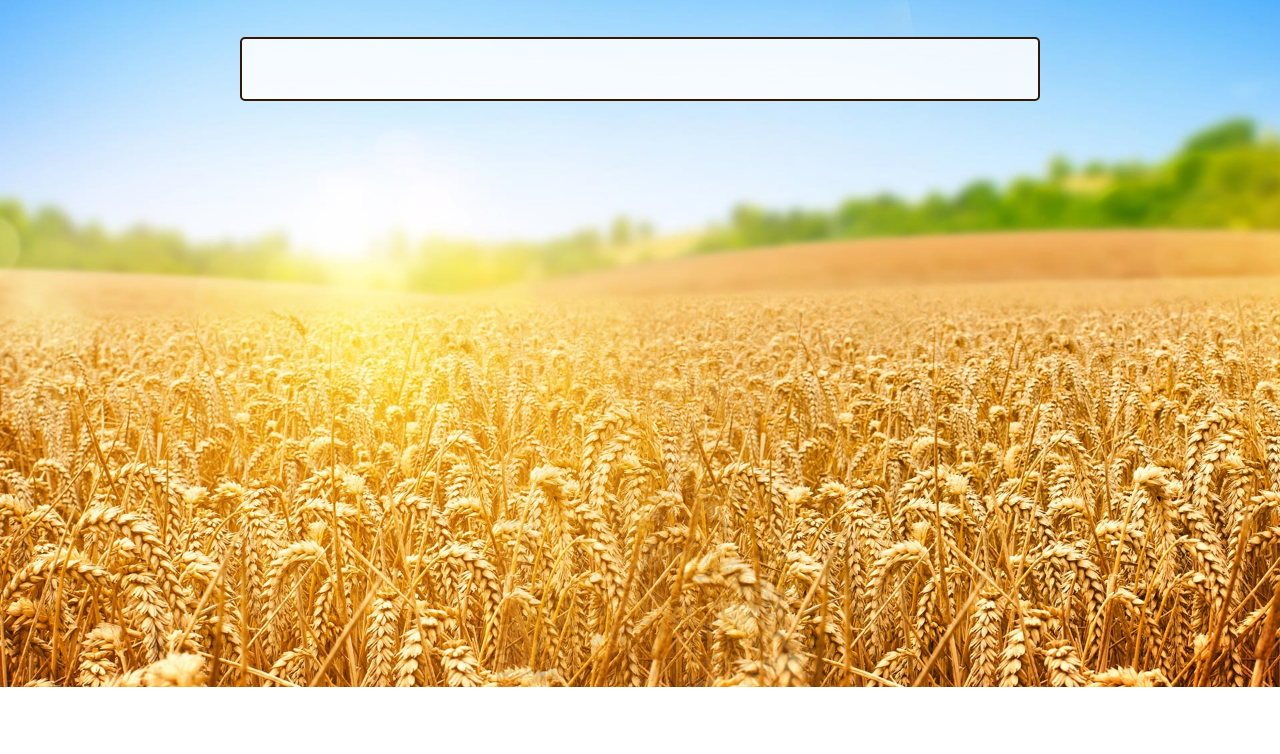
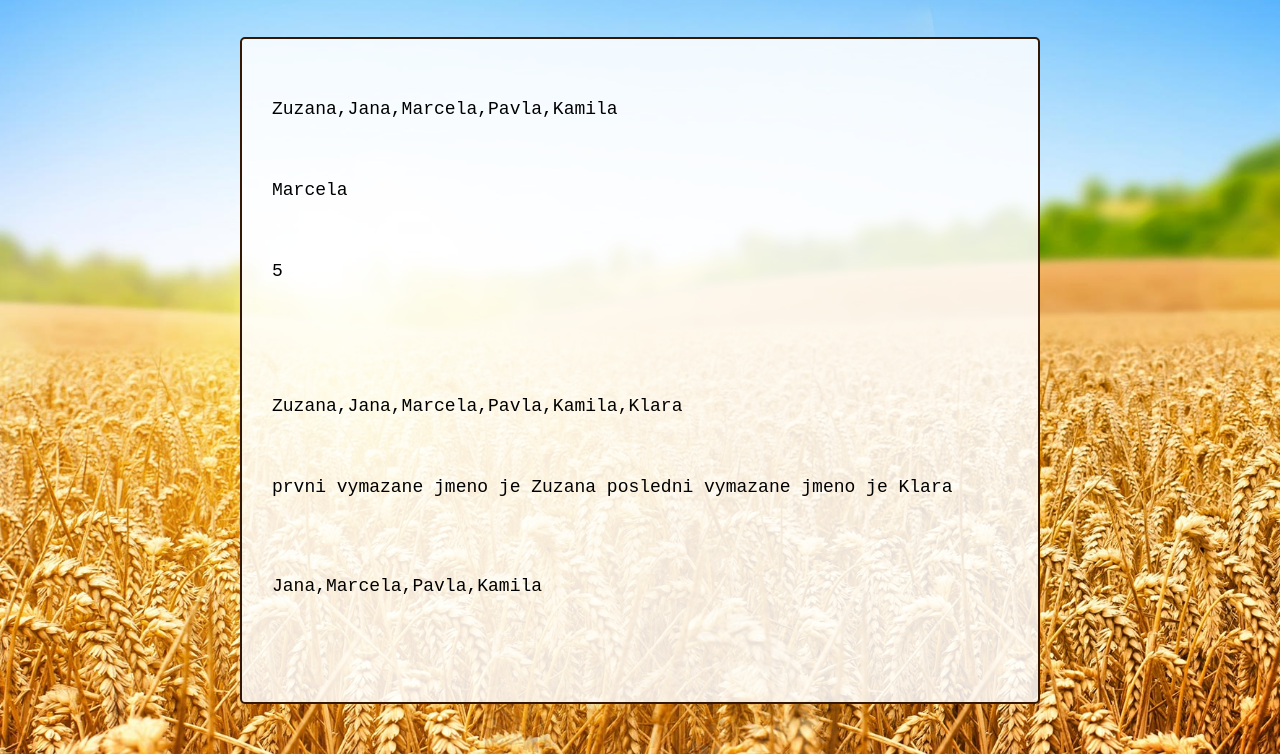
Before and after one commit to zuzanavolfova/lekce5-pole, a plain HTML site: page index.html in a window 1280 px wide. Shown: the part 113-867 px from the top of the page. Before the commit the page ends 800 px from the top, so only its background shows below. Drawn offline with Linux system fonts and the light colour scheme.

Commit message:
1.2.3.5.6. done

```diff
--- a/index.html
+++ b/index.html
@@ -1,5 +1,6 @@
 <!DOCTYPE html>
 <html>
+
 <head>
     <meta charset="utf-8" />
     <meta http-equiv="X-UA-Compatible" content="IE=edge">
@@ -11,8 +12,17 @@
 <body>
     <h1>Pole</h1>
 
-	<pre id="vystup"></pre>
+    <pre id="vystup">
+		<p id="vystup1"></p>
+		<p id="vystup2"></p>
+		<p id="vystup3"></p>
+		<p id="vystup4"></p>
+		<p id="vystup5"></p>
+		<p id="vystup6"></p>
+		<p id="vystup7"></p>
+	</pre>
 
     <script src="main.js"></script>
 </body>
+
 </html>
--- a/main.js
+++ b/main.js
@@ -6,24 +6,21 @@
 // Úkol 1 - Založ nové pole se seznamem jmen (alespoň 5)
 // Vypiš jeho obsah do stránky - JavaScript spojí pole automaticky do řetězce
 
-
-
-
+let pole = ['Zuzana', 'Jana', "Marcela", 'Pavla', 'Kamila'];
+let text1 = document.querySelector('#vystup1');
+text1.textContent = pole;
 
 // Úkol 2 - Vypiš třetí jméno v pořadí
 // Nezapomeň, že pole se čísluje od 0
 
-
-
-
-
+let text2 = document.querySelector('#vystup2');
+text2.textContent = pole[2];
 
 // Úkol 3 - Kolik jmen je v poli?
 // Pole má vlastnost pole.length
 
-
-
-
+let text3 = document.querySelector('#vystup3');
+text3.textContent = pole.length;
 
 // Úkol 4 - Vypiš znovu seznam jmen, ALE...
 // Tentokrát použij cyklus .forEach() a před každé jméno přidej
@@ -33,8 +30,10 @@
 // 2. Marie
 // atd.
 
-
-
+let text4 = document.querySelector('#vystup4');
+pole.forEach(function(ele, idx, arr) {
+    console.log = ((idx + 1) + " " + ele)
+});
 
 
 // Úkol 5 - přidej na konec pole další jméno
@@ -42,7 +41,9 @@
 // pole.unshift()
 // Doplněný seznam jmen vypiš (jednoduše jako v příkladu 1)
 
-
+let text5 = document.querySelector('#vystup5');
+pole.push("Klara");
+text5.textContent = pole;
 
 
 
@@ -51,12 +52,14 @@
 // pole.shift()
 // pole.pop()
 
+let text6 = document.querySelector('#vystup6');
+let prvni = pole.shift();
+let posledni = pole.pop();
+text6.textContent = 'prvni vymazane jmeno je ' + prvni + " posledni vymazane jmeno je " +
+    posledni;
 
-
-
-
-
-
+let text7 = document.querySelector('#vystup7');
+text7.textContent = pole
 
 
 
--- a/style.css
+++ b/style.css
@@ -1,8 +1,16 @@
 @import url('https://fonts.googleapis.com/css?family=Paytone+One&subset=latin-ext');
 
 /* Tady je magie a jednorožci */
-html { box-sizing: border-box; }
-*, ::before, :after { box-sizing: inherit; }
+
+html {
+    box-sizing: border-box;
+}
+
+*,
+ ::before,
+ :after {
+    box-sizing: inherit;
+}
 
 body {
     margin: 0;
@@ -31,3 +39,13 @@ h1 {
     border: 2px solid #341803;
     border-radius: 5px;
 }
+
+#vystup1,
+#vystup2,
+#vystup3,
+#vystup4,
+#vystup5,
+#vystup6 {
+    padding: 0;
+    margin: 0;
+}
```
Lines whose indentation alone changed are shown as unchanged.
